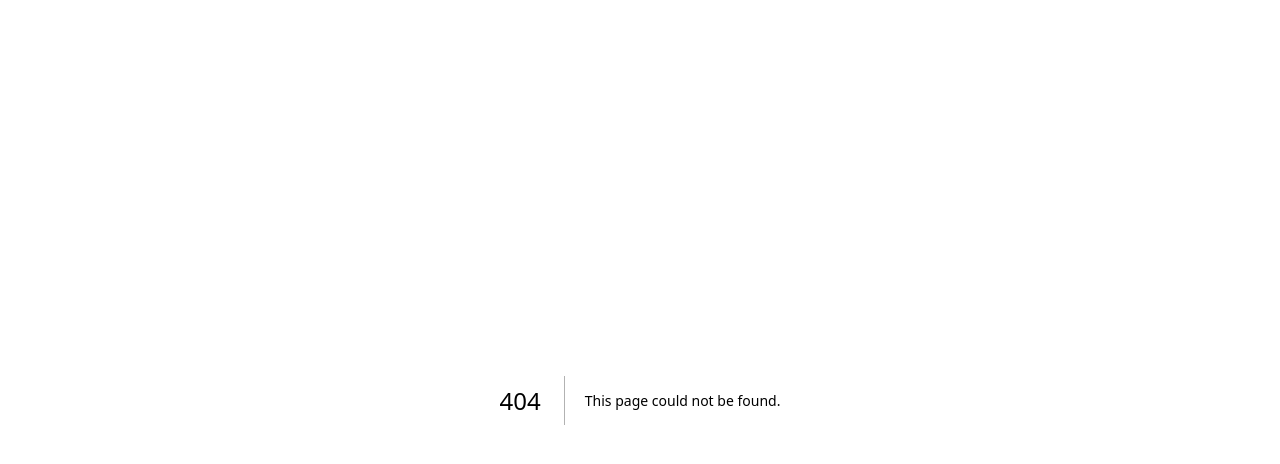
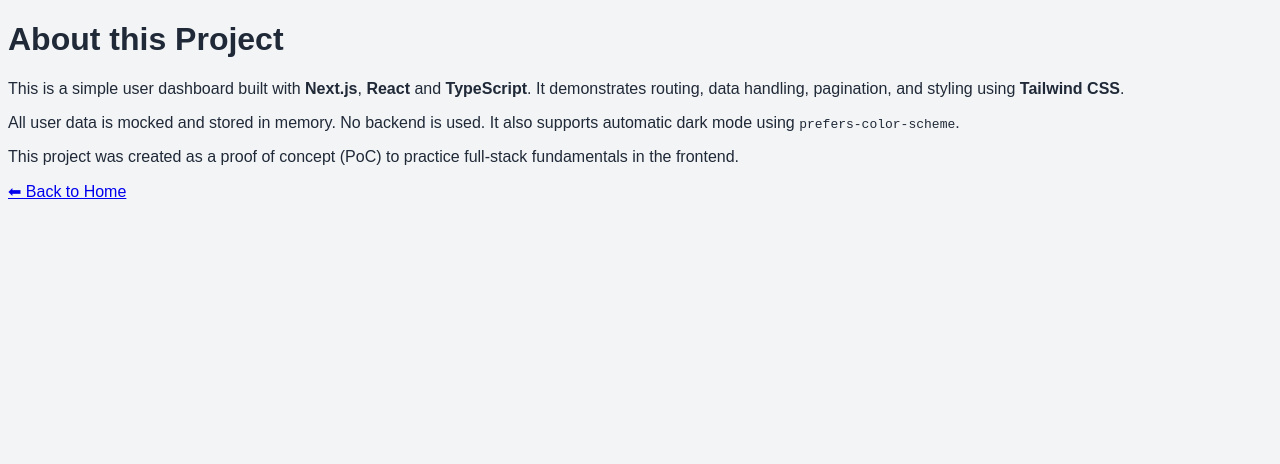
Before and after one commit to IcaroCaetano/poc-user-dashboard, a Next.js app: page /AboutPage/about in a window 1280 px wide. Before the commit this address had no page. Shown: the top 464 px of the page. Built offline with nearby package versions, Linux system fonts and the light colour scheme.

Commit message:
add style page about

```diff
--- /dev/null
+++ b/src/pages/AboutPage/AboutPage.styles.ts
@@ -0,0 +1,19 @@
+/**
+ * Tailwind CSS classes for styling the About page component.
+ */
+export const aboutPageStyles = {
+  /** Container wrapper: full viewport height min, max width, centered, padding */
+  container: "min-h-screen max-w-3xl mx-auto p-6",
+
+  /** Title styling: large text, bold, bottom margin, color for light/dark mode */
+  title: "text-3xl font-bold mb-4 text-gray-900 dark:text-gray-100",
+
+  /** Paragraph styling: bottom margin, text color for light/dark mode */
+  paragraph: "mb-4 text-gray-700 dark:text-gray-300",
+
+  /** Last paragraph styling: larger bottom margin, text color for light/dark mode */
+  lastParagraph: "mb-6 text-gray-700 dark:text-gray-300",
+
+  /** Back link styling: blue text with underline on hover */
+  backLink: "text-blue-600 hover:underline",
+}
--- a/src/pages/about.tsx
+++ b/src/pages/AboutPage/about.tsx
@@ -1,27 +1,26 @@
+import { aboutPageStyles } from "@/pages/AboutPage/AboutPage.styles"
 import Link from "next/link"
 
 export default function AboutPage() {
   return (
-    <div className="min-h-screen max-w-3xl mx-auto p-6">
-      <h1 className="text-3xl font-bold mb-4 text-gray-900 dark:text-gray-100">
-        About this Project
-      </h1>
+    <div className={aboutPageStyles.container}>
+      <h1 className={aboutPageStyles.title}>About this Project</h1>
 
-      <p className="mb-4 text-gray-700 dark:text-gray-300">
+      <p className={aboutPageStyles.paragraph}>
         This is a simple user dashboard built with <strong>Next.js</strong>, <strong>React</strong> and <strong>TypeScript</strong>.
         It demonstrates routing, data handling, pagination, and styling using <strong>Tailwind CSS</strong>.
       </p>
 
-      <p className="mb-4 text-gray-700 dark:text-gray-300">
+      <p className={aboutPageStyles.paragraph}>
         All user data is mocked and stored in memory. No backend is used.
         It also supports automatic dark mode using <code>prefers-color-scheme</code>.
       </p>
 
-      <p className="mb-6 text-gray-700 dark:text-gray-300">
+      <p className={aboutPageStyles.lastParagraph}>
         This project was created as a proof of concept (PoC) to practice full-stack fundamentals in the frontend.
       </p>
 
-      <Link href="/" className="text-blue-600 hover:underline">
+      <Link href="/" className={aboutPageStyles.backLink}>
         ⬅ Back to Home
       </Link>
     </div>
```
Also changed, not shown: src/components/UserForm/UserForm.styles.ts (+16 -0 lines), src/pages/HomePage/HomePage.styles.ts (+14 -0 lines).
